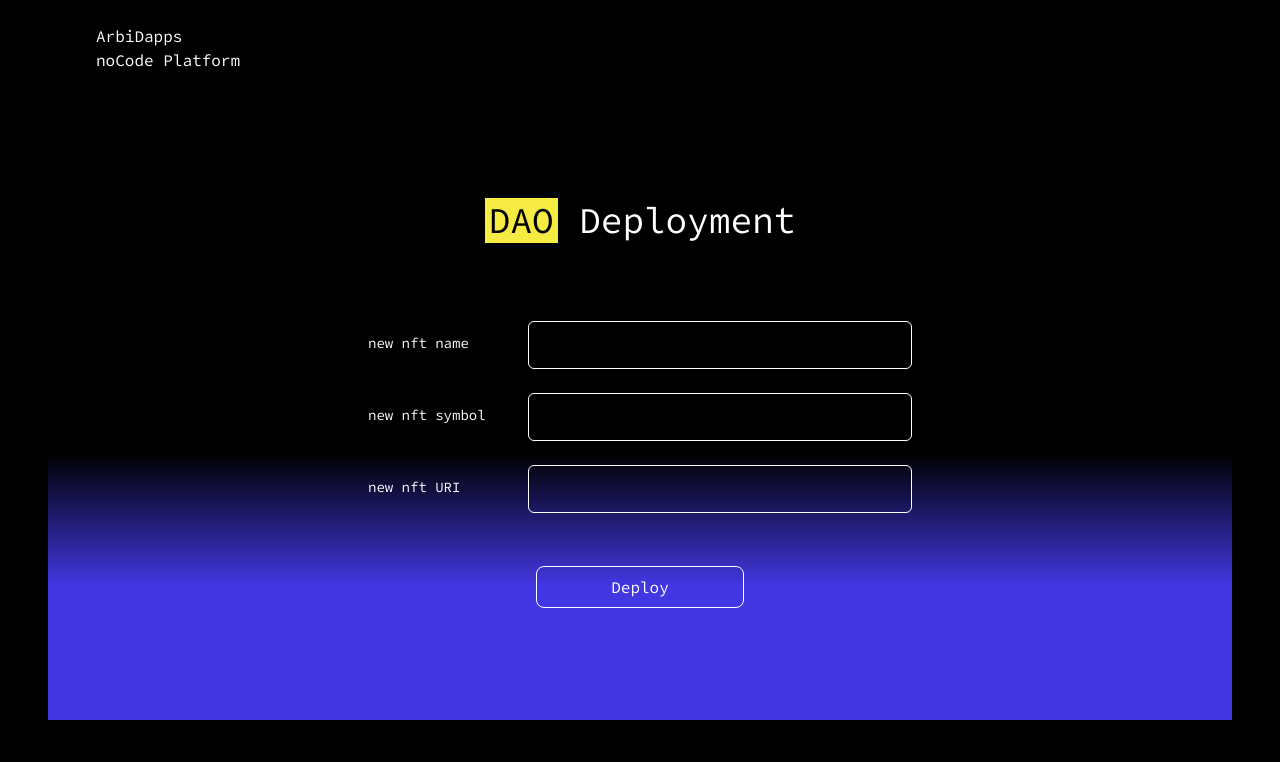
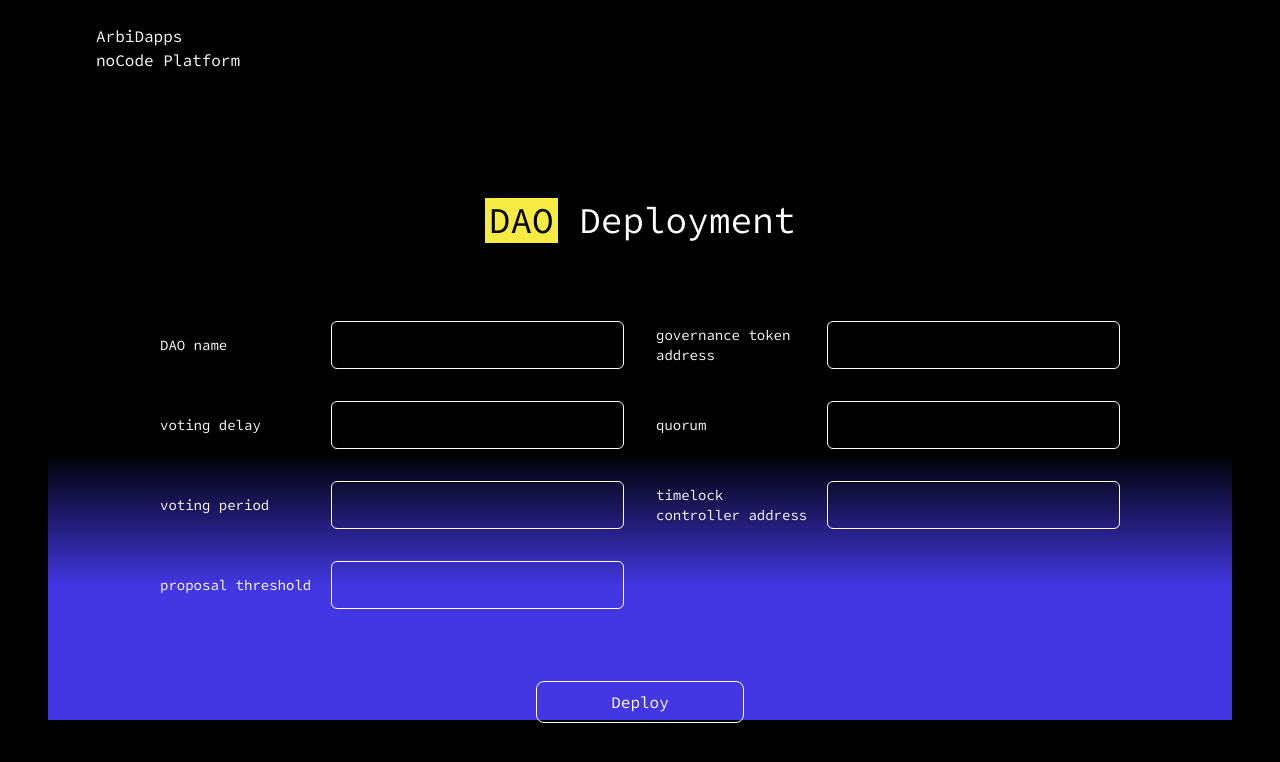
Before and after one commit to ArbiDapps-noCode-platform/arbidapps-nocode, a Next.js app: page /deploy/dao in a window 1280 px wide. Shown: the top 762 px of the page. Built offline with nearby package versions, Linux system fonts and the light colour scheme.

Commit message:
new:dao deployment front ready

```diff
--- a/app/(platform)/deploy/dao/page.js
+++ b/app/(platform)/deploy/dao/page.js
@@ -1,63 +1,88 @@
 "use client";
-import { useRouter } from "next/navigation";
 import { motion } from "framer-motion"; // Corrected import for framer-motion
-import { useEffect, useState } from "react";
-import { interactionOptions } from "@/public/constants/deploy";
-import DropdownArow_icon from "@/public/assets/icons/DropdownArow_icon";
+import { useState } from "react";
 
 export default function Home() {
-    const router = useRouter();
+    // Hardcoded JSON object with titles
+    const inputFields = [
+        { id: 1, title: "DAO name" },
+        { id: 2, title: "governance token address" },
+        { id: 3, title: "voting delay" },
+        { id: 4, title: "quorum" },
+        { id: 5, title: "voting period" },
+        { id: 6, title: "timelock controller address" },
+        { id: 7, title: "proposal threshold" },
+    ];
 
-    const navigateToPage = () => {
-        router.push("/");
+    // State to store input values
+    const [formData, setFormData] = useState(
+        inputFields.reduce((acc, field) => {
+            acc[field.title] = "";
+            return acc;
+        }, {})
+    );
+
+    const handleInputChange = (fieldTitle, value) => {
+        setFormData((prev) => ({
+            ...prev,
+            [fieldTitle]: value,
+        }));
+    };
+
+    const handleSubmit = () => {
+        console.log("Form Data:", formData);
+        alert("Form submitted! Check console for data.");
     };
 
     return (
-        <main className="relative top-0 left-0 w-full h-full
+        <main
+            className="relative top-0 left-0 w-full h-full
             flex flex-col items-center justify-between z-10
-        px-10 sm:px-24 py-20 bg-black text-white"
+            py-20 bg-black text-white"
         >
             {/* Background Div */}
-            <div className="absolute bottom-20 h-1/3 -z-10
+            <div
+                className="absolute bottom-20 h-1/3 -z-10
                 bg-gradient-to-b from-[rgba(0,0,0,0)] via-[rgba(66,55,226,1)] to-[rgba(66,55,226,1)]
-            w-[calc(100%_-_2.5rem)] sm:w-[calc(100%_-_6rem)]"></div>
+                w-[calc(100%_-_2.5rem)] sm:w-[calc(100%_-_6rem)]"
+            ></div>
 
             {/* Content */}
             <div className="w-full h-full flex flex-col gap-1.5 items-center py-28 z-0">
-
                 <h1 className="font-light text-xl sm:text-4xl sm:leading-relaxed mb-16">
                     <span className="bg-[#F5EB43] px-1 text-black ">DAO</span> Deployment
                 </h1>
 
-                <motion.div className="w-1/2 h-full flex flex-col">
-                    <div className="flex justify-between items-center">
-                        <label className="text-white text-sm mb-1">new nft name</label>
+                <motion.div className="w-3/4 h-full flex flex-wrap gap-8 justify-between">
+                    {/* Dynamically Render Input Fields */}
+                    {inputFields.map((field) => (
+                        <div
+                            key={field.id}
+                            className="flex w-[calc(50%-1rem)] items-center gap-4"
+                        >
+                            <label
+                                className="text-white text-sm w-1/3"
+                            >
+                                {field.title}
+                            </label>
                             <input
                                 type="text"
-                            className="w-96 h-12 bg-transparent border border-white text-white text-sm rounded-md px-4 py-2 outline-none focus:ring-2 focus:ring-white"
+                                className="flex-grow h-12 bg-transparent border border-white text-white text-sm rounded-md px-4 py-2 outline-none focus:ring-2 focus:ring-white"
+                                value={formData[field.title]}
+                                onChange={(e) =>
+                                    handleInputChange(field.title, e.target.value)
+                                }
                             />
                         </div>
-                    <div className="flex justify-between items-center mt-6">
-                        <label className="text-white text-sm mb-1">new nft symbol</label>
-                        <input
-                            type="text"
-                            className="w-96 h-12 bg-transparent border border-white text-white text-sm rounded-md px-4 py-2 outline-none focus:ring-2 focus:ring-white"
-                        />
-                    </div>
-                    <div className="flex justify-between items-center mt-6">
-                        <label className="text-white text-sm mb-1">new nft URI</label>
-                        <input
-                            type="text"
-                            className="w-96 h-12 bg-transparent border border-white text-white text-sm rounded-md px-4 py-2 outline-none focus:ring-2 focus:ring-white"
-                        />
-                    </div>
-                    <div className="w-full flex justify-center items-center mt-auto">
+                    ))}
+
+                    <div className="w-full flex justify-center items-center mt-10">
                         <button
-                            className="w-52 py-1 px-2 sm:py-2 sm:px-4
+                            className="w-52 py-2 px-4
                                     border border-white rounded-lg
                                     hover:bg-white hover:text-black transition duration-200
                                     outline-none focus:ring-2 focus:ring-white"
-                            onClick={() => alert("lol")}
+                            onClick={handleSubmit}
                         >
                             Deploy
                         </button>
```
Lines whose indentation alone changed are shown as unchanged.
